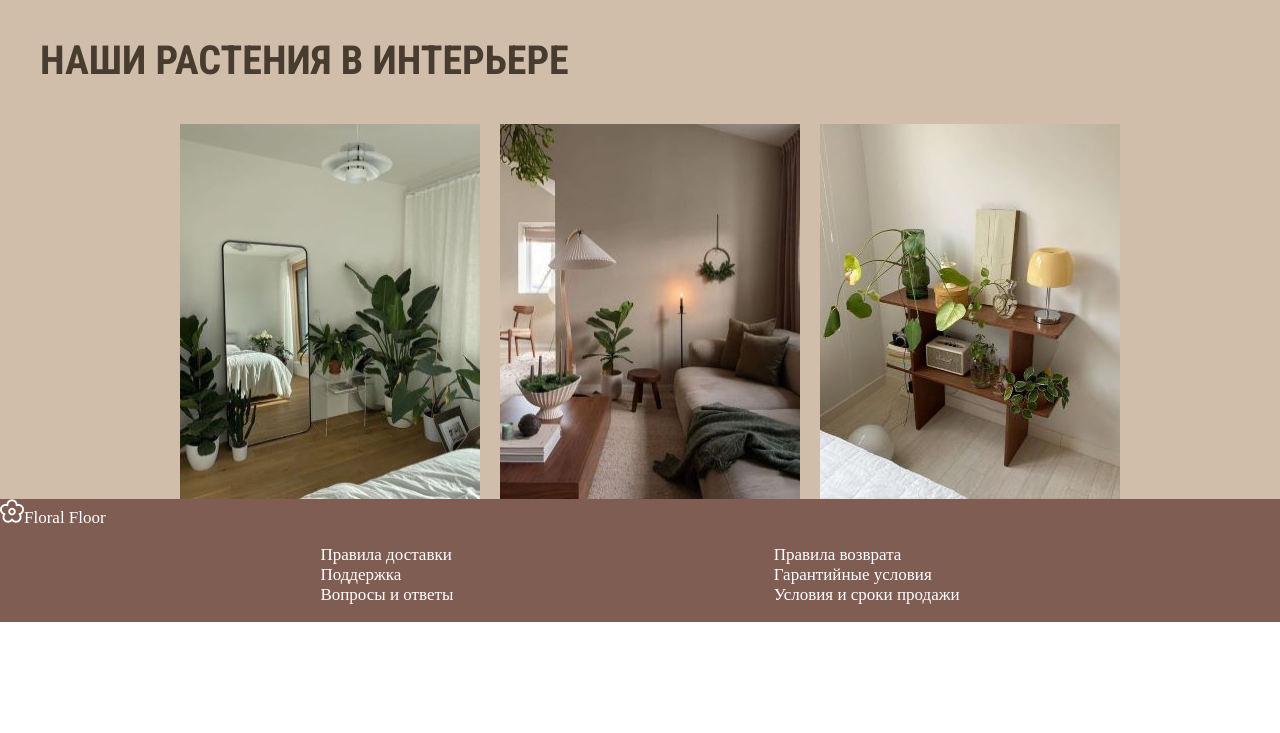
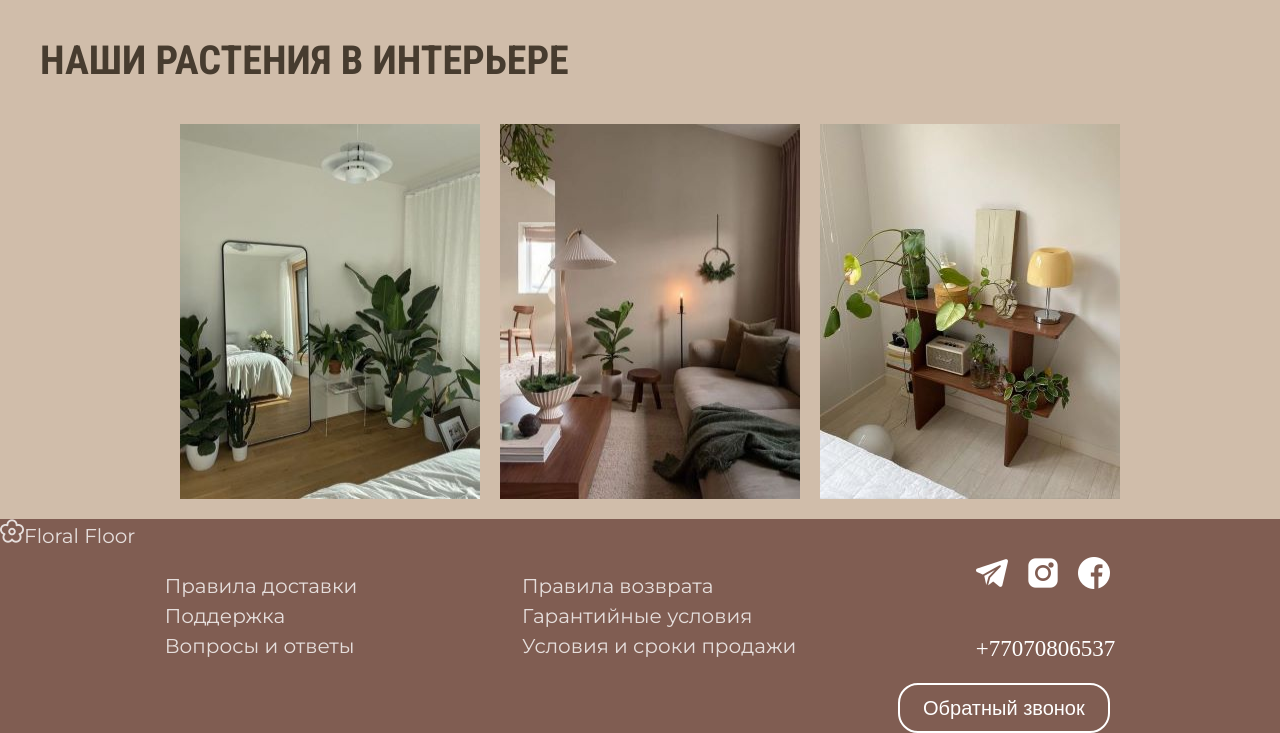
Before and after one commit to Kristinadanilina/floral-floor, a plain HTML site: page index.html in a window 1280 px wide. Shown: the part 1056-1789 px from the top of the page. Before the commit the page ends 1678 px from the top, so only its background shows below. Drawn offline with Linux system fonts and the light colour scheme; a web font is replaced by a local one.

Commit message:
анимация

```diff
--- a/css/main.css
+++ b/css/main.css
@@ -22,8 +22,6 @@ body {
 
 
 }
-
-
 
 
 .heading {
@@ -80,7 +78,6 @@ h1,h2 {
 
 .logo {
   font-family: "Roboto Condensed", sans-serif;
-
   font-size: 30px;
 }
 
@@ -120,7 +117,7 @@ h2 {
   justify-content: center;
 }
  .room {
-   margin: 0 0 0 20px;
+   margin: 0 0 20px 20px;
  }
 
 .fourth-section{
@@ -131,9 +128,17 @@ background-color: #805d52;
   margin: 0;
 }
 
+.footer-head {
+  font-family: "Roboto Condensed", sans-serif;
+}
+
 .text-bottom {
   color:white;
-  font-size: 17px;
+  font-size: 20px;
+  line-height: 30px;
+  font-family: "Montserrat", sans-serif;
+  opacity: 0.8;
+
 
 }
 
@@ -141,3 +146,55 @@ background-color: #805d52;
   display: flex;
   justify-content: space-evenly;
 }
+
+.contacts {
+  line-height: 65px;
+
+}
+
+
+.icon {
+  margin: 0 0 0 15px;
+}
+
+a{
+  font-size: 23px;
+  color:white;
+  text-decoration: none;
+  margin: 0 0 0 15px;
+}
+.konopka{
+  display: flex;
+  justify-content: flex-end;
+  margin: 0 170px 0 0;
+}
+
+.button-two {
+  background-color:#805d52;
+  color: white;
+  border: 2px solid white;
+  border-radius: 20px;
+  height: 50px;
+  width: 200px;
+  font-size: 20px;
+  text-align: center;
+  animation-name:button;
+  animation-duration: 4s;
+  animation-delay: 0.5s;
+  animation-iteration-count: infinite;
+}
+
+@keyframes button {
+  from {
+    width: 200px;
+
+  }
+
+50% {
+  width: 230px;
+}
+
+to {
+  width: 200px;
+
+}
--- a/index.html
+++ b/index.html
@@ -83,6 +83,27 @@
   <br>Гарантийные условия
   <br>Условия и сроки продажи
 </p>
+
+<div class="contacts">
+  <img class="icon" src="img/telegram.png">
+  <img class="icon" src="img/instagram.png">
+  <img class="icon" src="img/facebook.png">
+  <br><a href="tel:+77070806537">+77070806537</a>
+</div>
+</div>
+
+<div class="konopka">
+ <button class="button-two">Обратный звонок</button>
+</div>
+    </div>
+
+
+
+</body>
+
+</html>
+
+
 </div>
 </div>
 
```
Also changed, not shown: img/facebook.png (added), img/instagram.png (added), img/telegram.png (added).
